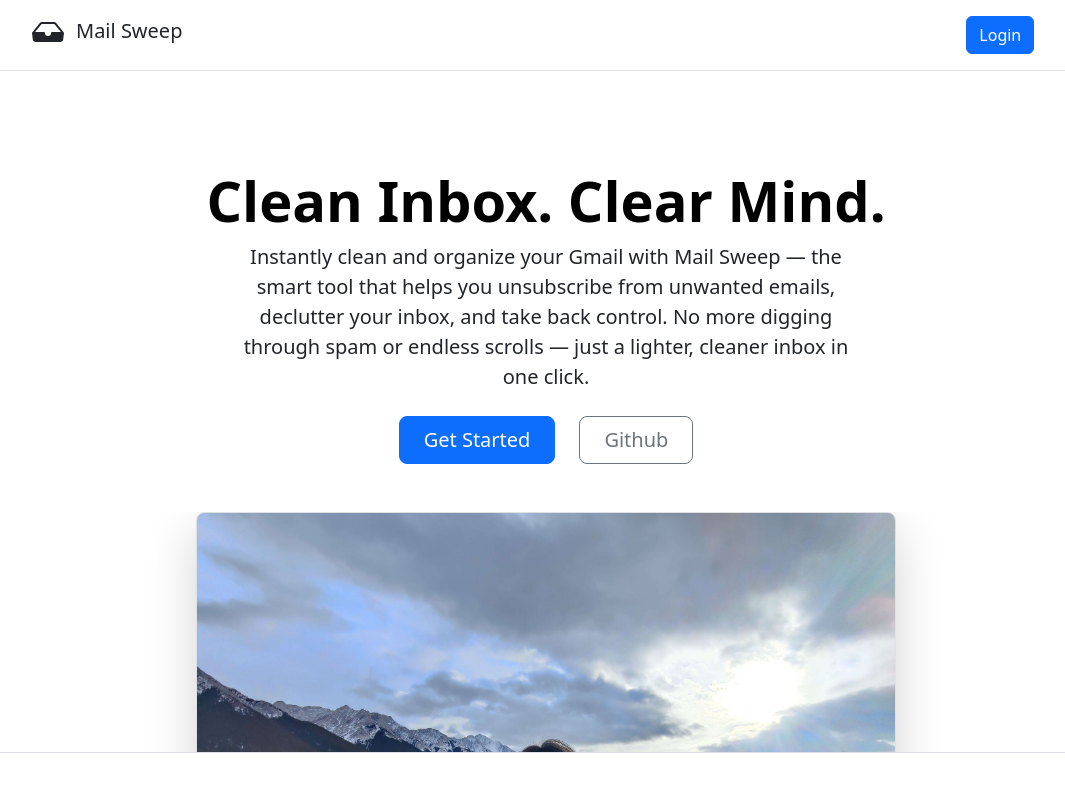
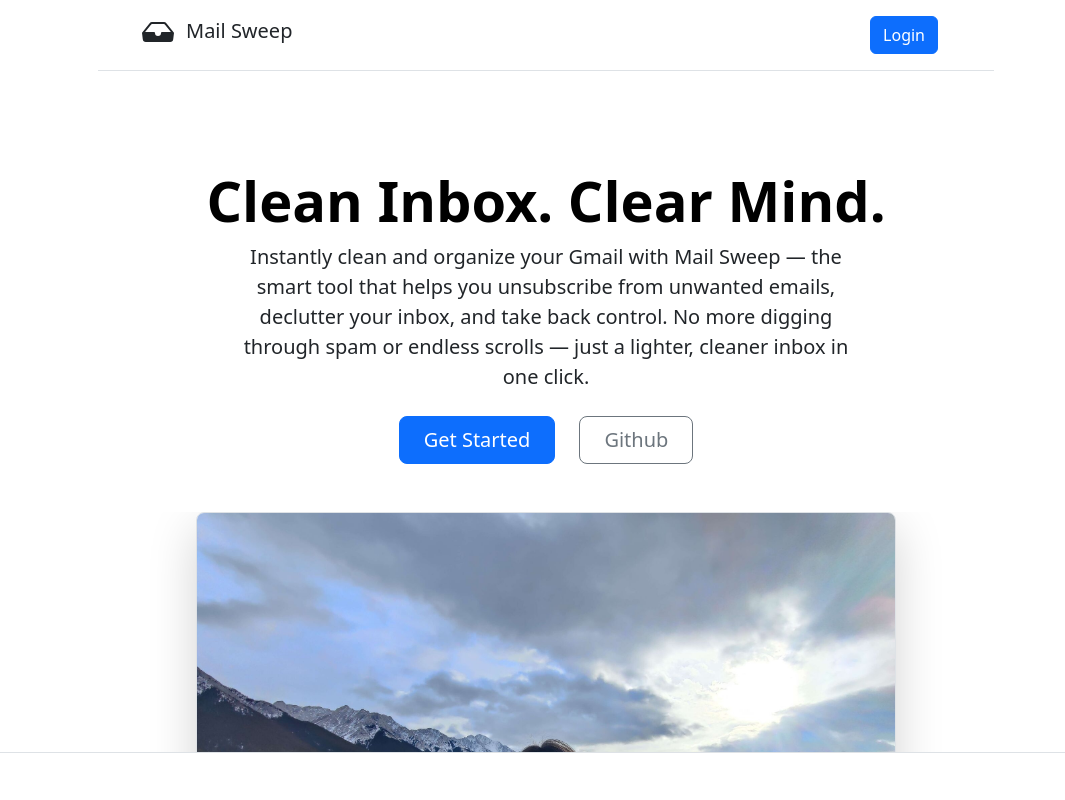
Before and after one commit to AustinBao/mailsweep, a React (Vite) app in the folder frontend/: page / in a window 1280 px wide. Shown: the top 800 px of the page, without its empty margins (94-1159 px from the left). Built offline with nearby package versions, Linux system fonts and the light colour scheme.

Commit message:
sticky navbar and progress bar (might get rid of this)

```diff
--- a/frontend/src/Home.jsx
+++ b/frontend/src/Home.jsx
@@ -131,9 +131,10 @@ const Home = () => {
         </div>
       )}
 
+      <ProgressBar progress={progress}/>
+
       <div style={{marginLeft: "15%", marginRight: "15%"}}>
         <div className="d-flex justify-content-center my-2">
-        <ProgressBar progress={progress}/>
 
         </div>
         {/* <button className="btn btn-primary">hello</button> */}
--- a/frontend/src/components/Navbar.jsx
+++ b/frontend/src/components/Navbar.jsx
@@ -18,8 +18,15 @@ const Navbar = ({ isLoggedIn, profilePic, searchTerm, setSearchTerm, sortOption,
     };
 
     return (
-        <div className="container">
-            <header className="d-flex flex-wrap align-items-center justify-content-center justify-content-md-between py-3 mb-4 border-bottom">
+        <div
+            style={{
+            position: 'sticky',
+            top: '0',
+            zIndex: '1020'
+        }}
+        >
+            <div style={{ maxWidth: '70%', width: '100%', margin: '0 auto' }}>
+            <header className="d-flex flex-wrap align-items-center justify-content-center justify-content-md-between py-3 mb-4 border-bottom bg-white">
                 <div className="col-md-3 mb-2 mb-md-0">
                     <div className="d-inline-flex">
                         <svg className="bi" width="40" height="32" role="img" aria-label="Bootstrap">
@@ -70,6 +77,7 @@ const Navbar = ({ isLoggedIn, profilePic, searchTerm, setSearchTerm, sortOption,
                 </div>
             </header>
         </div>
+        </div>
     )
 }
 
--- a/frontend/src/components/ProgressBar.jsx
+++ b/frontend/src/components/ProgressBar.jsx
@@ -1,8 +1,17 @@
 const ProgressBar = ({ progress }) => {
     return (
-        <div className="d-flex flex-column align-items-center" style={{ width: "100%" }}>
+        <div className="d-flex flex-column align-items-center bg-white"
+        style={{
+            width: "100%",
+            // position: 'sticky',
+            top: '50px',
+            zIndex: '1010',
+            paddingLeft: '15%',
+            paddingRight: '15%'
+        }}
+        >
             <p className="mb-1 fw-bold">{ progress === 100 ? 'Inbox Read' : 'Inbox Progress'}</p>
-            <div className="progress mb-3" style={{ height: "10px", width: "100%" }}>
+            <div className="progress mb-3" style={{ height: "15px", width: "100%" }}>
                 <div
                     className="progress-bar"
                     role="progressbar"
```
